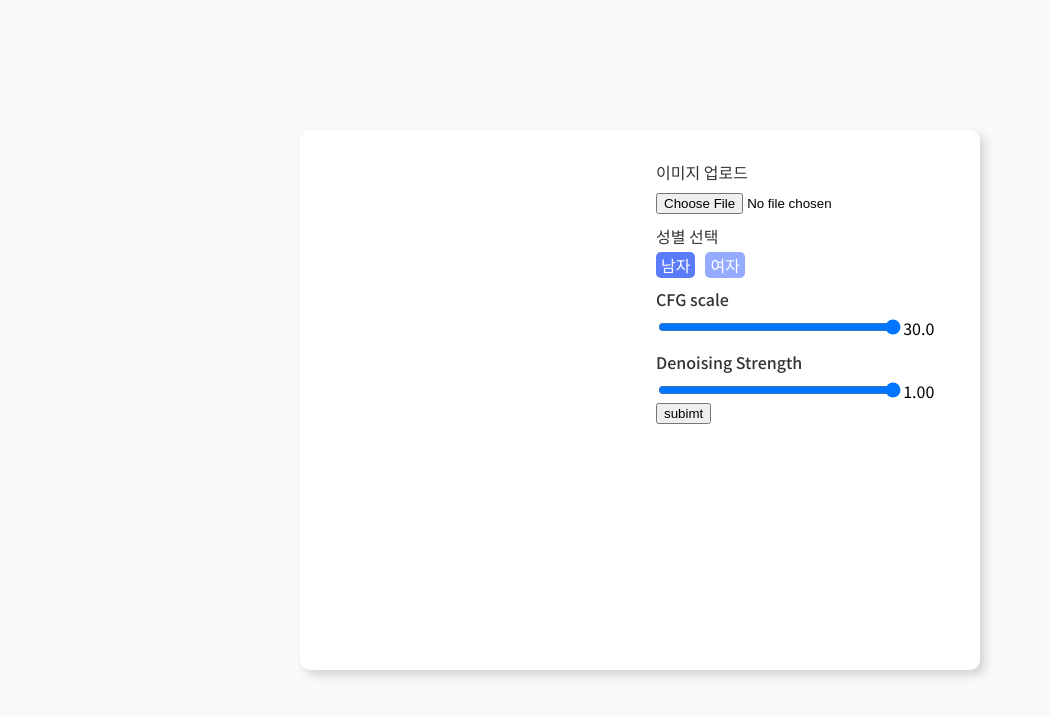
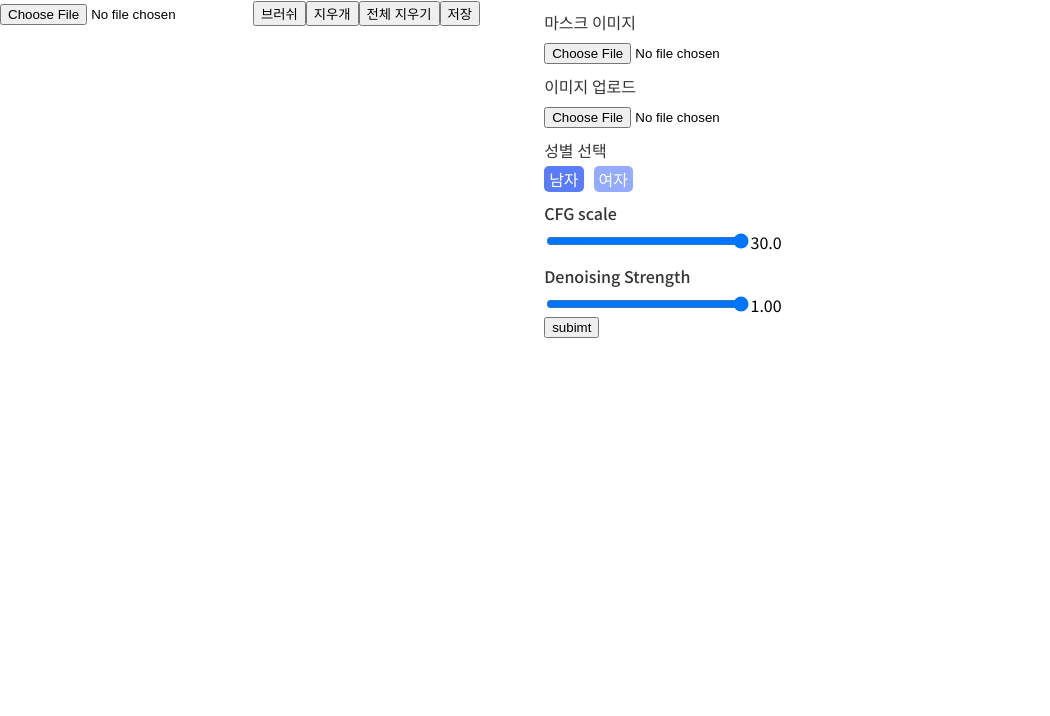
Before and after one commit to minnnisu/hair-coloring-app-react, a React (Create React App) app: page / in a window 1280 px wide. Shown: the top 716 px of the page, without its empty margins (0-1050 px from the left). Built offline with nearby package versions, Linux system fonts and the light colour scheme; no server answers.

Commit message:
캔버스 기본 기능 구현

```diff
--- a/src/App.css
+++ b/src/App.css
@@ -1,48 +1,52 @@
 .App {
-    height: 100vh;
+  /* height: 100vh;
   display: flex;
   justify-content: center;
-    align-items: center;
+  align-items: center; */
   background-color: rgb(249, 249, 249);
 }
 
 .wrapper {
-    width: 50%;
   display: flex;
-    padding: 20px;
   background-color: #fff;
-    border-radius: 10px;
-    box-shadow: 5px 5px 10px rgb(212, 212, 212);
-    height: 500px;
 }
 
 .wrapper .result-img-container {
-    flex-basis: 50%;
   text-align: center;
+  position: relative;
+}
+
+#base-canvas {
+  position: relative;
+  left: 0;
+  top: 0;
+  z-index: 1;
+}
+
+#mask-canvas {
+  display: none;
 }
 
 .wrapper .input-form-container {
-    flex-basis: 50%;
   margin-left: 5%;
 }
 
-.wrapper .input-form-container .title{
+.wrapper .input-form-container .title {
   font-weight: 500;
   color: #343434;
   margin-top: 10px;
   margin-bottom: 5px;
 }
 
-
-.wrapper .input-form-container .value{
+.wrapper .input-form-container .value {
   width: 80%;
 }
 
-.wrapper .input-form-container .sex_container .sex_switch{
+.wrapper .input-form-container .sex_container .sex_switch {
   background-color: rgb(148, 171, 255);
   color: #fff;
   margin-right: 10px;
-    padding:  1px 5px;
+  padding: 1px 5px;
   border-radius: 5px;
   cursor: pointer;
 }
@@ -51,6 +55,6 @@
   background-color: rgb(90, 124, 249);
 }
 
-.wrapper .input-form-container .sub_btn{
+.wrapper .input-form-container .sub_btn {
   display: block;
 }
--- a/src/App.js
+++ b/src/App.js
@@ -1,5 +1,6 @@
 import "./App.css";
 import { useEffect, useState } from "react";
+import Canvas from "./Canvas";
 
 function App() {
   const BASE_URL = process.env.REACT_APP_BASE_URL;
@@ -8,7 +9,9 @@ function App() {
   const [denoisingStrength, setDenoisingStrength] = useState(
     Number(1).toFixed(2)
   );
+
   const [img2imgInitImg, setImg2imgInitImg] = useState(null);
+  const [maskImg, setMaskImg] = useState(null);
   const [predictImgByImg, setPredictImgByImg] = useState(null);
 
   const selectSexHandler = function (sex) {
@@ -21,15 +24,21 @@ function App() {
 
   const submitImgHandler = async function (event) {
     event.preventDefault();
-    if (img2imgInitImg) {
+    if (img2imgInitImg && maskImg) {
       const file = img2imgInitImg[0];
+      const mask = maskImg[0];
       const base64 = await encodeFileToBase64(file);
+      const maskBase64 = await encodeFileToBase64(mask);
       const prompt =
-        selectedSex === "male" ? "a handsome man" : "a pretty girl";
+        selectedSex === "male" ? "a handsome man" : "yellow color long hair";
 
       const payload = {
         init_images: [base64],
-        prompt: `<lora:koreanDollLikeness_v15:0.7>${prompt} white background`,
+        prompt: `<lora:koreanDollLikeness_v15:1>(best quality), (high resolution), (intricate details), (photorealistic), (cinematic light) solo, blue hair, long hair, realistic, daily`,
+        negative_prompt: "long neck",
+        mask: maskBase64,
+        width: 408,
+        height: 512,
         steps: 85,
         resize_mode: 2,
         sampler_index: "DPM++ SDE Karras",
@@ -72,6 +81,11 @@ function App() {
     setImg2imgInitImg(event.target.files);
   };
 
+  const maskImgHandler = (event) => {
+    console.log(event.target.files);
+    setMaskImg(event.target.files);
+  };
+
   const encodeFileToBase64 = (image) => {
     return new Promise((resolve, reject) => {
       const reader = new FileReader();
@@ -83,20 +97,17 @@ function App() {
 
   return (
     <div className="App">
-      {/* <div>
-          <button onClick={getImgByText}>텍스트 전송</button>
-          <br />
-          {predictImgByText && (
-            <img src={predictImgByText} width={500} alt="predict_img" />
-          )}
-        </div> */}
       <div className="wrapper">
         <div className="result-img-container">
-          {predictImgByImg && (
+          {predictImgByImg ? (
             <img src={predictImgByImg} width={500} alt="predict_img" />
+          ) : (
+            <Canvas />
           )}
         </div>
         <div className="input-form-container">
+          <div className="title">마스크 이미지</div>
+          <input type="file" className="value" onChange={maskImgHandler} />
           <div className="img-upload-form">
             <div className="title">이미지 업로드</div>
             <input type="file" className="value" onChange={getImgByImg} />
--- /dev/null
+++ b/src/BaseImageHandler.jsx
@@ -0,0 +1,50 @@
+function BaseImageHandler({ onChangeBaseImage }) {
+  function resizeImage(img) {
+    var canvas = document.createElement("canvas");
+    let baseSize = 0;
+
+    if (img.width > img.height) {
+      if (img.width > 500) {
+        baseSize = 500;
+      } else {
+        baseSize = img.width;
+      }
+    } else {
+      if (img.width > 400) {
+        baseSize = 400;
+      } else {
+        baseSize = img.width;
+      }
+    }
+
+    // set the canvas dimensions to the new size
+    console.log(baseSize);
+    canvas.width = baseSize;
+    canvas.height = img.height * (baseSize / img.width);
+
+    // draw the original image onto the canvas with the new dimensions
+    var ctx = canvas.getContext("2d");
+    ctx.drawImage(img, 0, 0, canvas.width, canvas.height);
+
+    return canvas.toDataURL();
+  }
+
+  function processImage(event) {
+    if (event.target.files) {
+      const image = new Image();
+      image.src = URL.createObjectURL(event.target.files[0]);
+
+      image.onload = function () {
+        const resizedImg = resizeImage(image);
+        onChangeBaseImage(resizedImg);
+      };
+      image.onerror = function () {
+        alert("fail to load a image");
+      };
+    }
+  }
+
+  return <input type="file" onChange={processImage} />;
+}
+
+export default BaseImageHandler;
--- /dev/null
+++ b/src/Canvas.jsx
@@ -0,0 +1,177 @@
+import { useEffect, useRef, useState } from "react";
+import BaseImageHandler from "./BaseImageHandler";
+
+const BACKGROUND_COLOR = "black";
+const PEN_COLOR = "#fff";
+
+function Canvas() {
+  const baseCanvasRef = useRef(null);
+  const maskCanvasRef = useRef(null);
+  const [baseCtx, setBaseCtx] = useState(null);
+  const [maskCtx, setMaskCtx] = useState(null);
+  const [painting, setPainting] = useState(false);
+  const [penMode, setPenMode] = useState("brush");
+  const [baseImg, setBaseImg] = useState(null);
+
+  useEffect(() => {
+    if (!baseImg) return;
+
+    const baseCanvas = baseCanvasRef.current;
+    const maskCanvas = maskCanvasRef.current;
+    const baseContext = baseCanvas.getContext("2d");
+    const maskContext = maskCanvas.getContext("2d");
+
+    baseContext.width = baseImg.width;
+    baseContext.height = baseImg.height;
+    maskContext.width = baseImg.width;
+    maskContext.height = baseImg.height;
+
+    baseContext.drawImage(baseImg, 0, 0);
+    baseContext.lineWidth = 10; // 펜 크기 조절
+    baseContext.strokeStyle = PEN_COLOR;
+    baseContext.lineCap = "round";
+    baseContext.lineJoin = "round";
+
+    maskContext.fillStyle = BACKGROUND_COLOR;
+    maskContext.fillRect(0, 0, maskContext.width, maskContext.height);
+    maskContext.lineWidth = 10; // 펜 크기 조절
+    maskContext.strokeStyle = PEN_COLOR;
+    maskContext.lineCap = "round";
+    maskContext.lineJoin = "round";
+
+    setBaseCtx(baseContext);
+    setMaskCtx(maskContext);
+  }, [baseImg]);
+
+  function startDrawing(e) {
+    const mouseX = e.nativeEvent.offsetX;
+    const mouseY = e.nativeEvent.offsetY;
+
+    setPainting(true);
+
+    baseCtx.beginPath();
+    baseCtx.moveTo(mouseX, mouseY);
+
+    maskCtx.beginPath();
+    maskCtx.moveTo(mouseX, mouseY);
+  }
+
+  function stopDrawing() {
+    setPainting(false);
+  }
+
+  function draw(e) {
+    const mouseX = e.nativeEvent.offsetX;
+    const mouseY = e.nativeEvent.offsetY;
+
+    if (!painting) return;
+
+    if (penMode === "brush") {
+      baseCtx.lineTo(mouseX, mouseY);
+      baseCtx.stroke();
+
+      maskCtx.lineTo(mouseX, mouseY);
+      maskCtx.stroke();
+    } else if (penMode === "eraser") {
+      baseCtx.clearRect(
+        mouseX - baseCtx.lineWidth / 2,
+        mouseY - baseCtx.lineWidth / 2,
+        baseCtx.lineWidth,
+        baseCtx.lineWidth
+      );
+      maskCtx.clearRect(
+        mouseX - maskCtx.lineWidth / 2,
+        mouseY - maskCtx.lineWidth / 2,
+        maskCtx.lineWidth,
+        maskCtx.lineWidth
+      );
+    }
+  }
+
+  function handlePenMode(type) {
+    if (type === "brush") {
+      // baseCtx.strokeStyle = PEN_COLOR;
+      // maskCtx.strokeStyle = PEN_COLOR;
+      setPenMode("brush");
+    } else if (type === "eraser") {
+      // baseCtx.strokeStyle = BACKGROUND_COLOR;
+      // maskCtx.strokeStyle = BACKGROUND_COLOR;
+      setPenMode("eraser");
+    }
+  }
+
+  function deletePaintingAll() {
+    baseCtx.fillStyle = "blue";
+    baseCtx.fillRect(
+      0,
+      0,
+      baseCanvasRef.current.width,
+      baseCanvasRef.current.height
+    );
+
+    maskCtx.fillStyle = "blue";
+    maskCtx.fillRect(
+      0,
+      0,
+      maskCanvasRef.current.width,
+      maskCanvasRef.current.height
+    );
+  }
+
+  function savePaintingImage() {
+    const image = maskCanvasRef.current.toDataURL();
+    const a = document.createElement("a");
+    a.href = image;
+    a.download = "masked";
+    document.body.appendChild(a);
+    a.click();
+  }
+
+  const changeBaseImage = (img) => {
+    const image = new Image();
+    image.src = img;
+
+    image.onload = function () {
+      setBaseImg(image); // image 객체
+    };
+    image.onerror = function () {
+      alert("fail to change a image");
+    };
+  };
+
+  return (
+    // background image로 사진 보여주기
+    // 펜 색깔(흰색)
+    // 기본적으로 바탕은 검은색
+    <div>
+      {baseImg && (
+        <div>
+          <canvas
+            width={baseImg.width}
+            height={baseImg.height}
+            id="base-canvas"
+            ref={baseCanvasRef}
+            onMouseDown={startDrawing}
+            onMouseUp={stopDrawing}
+            onMouseMove={draw}
+          ></canvas>
+          <canvas
+            width={baseImg.width}
+            height={baseImg.height}
+            id="mask-canvas"
+            ref={maskCanvasRef}
+          ></canvas>
+        </div>
+      )}
+      <div>
+        <BaseImageHandler onChangeBaseImage={changeBaseImage} />
+        <button onClick={() => handlePenMode("brush")}>브러쉬</button>
+        <button onClick={() => handlePenMode("eraser")}>지우개</button>
+        <button onClick={deletePaintingAll}>전체 지우기</button>
+        <button onClick={savePaintingImage}>저장</button>
+      </div>
+    </div>
+  );
+}
+
+export default Canvas;
```
Lines whose indentation alone changed are shown as unchanged.
